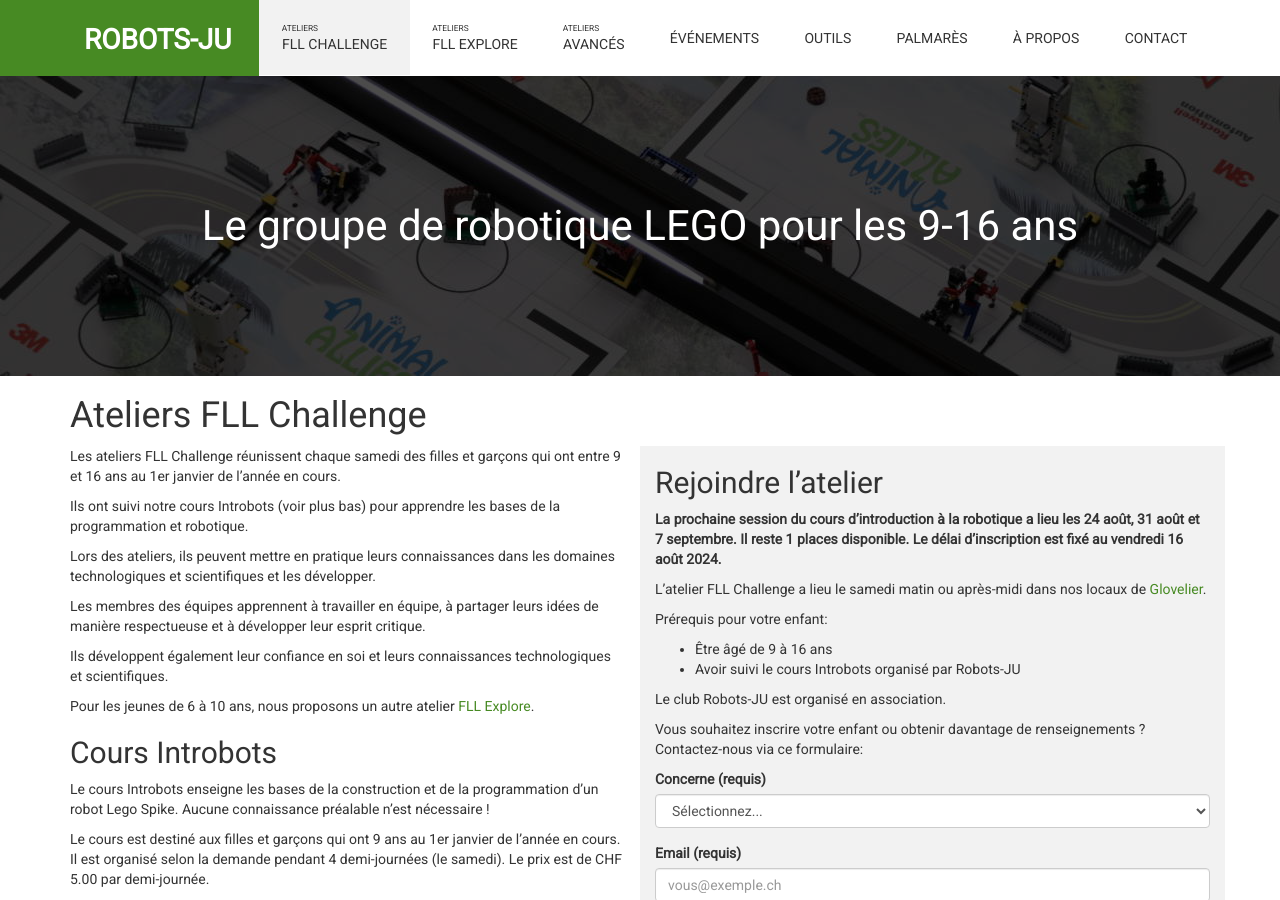
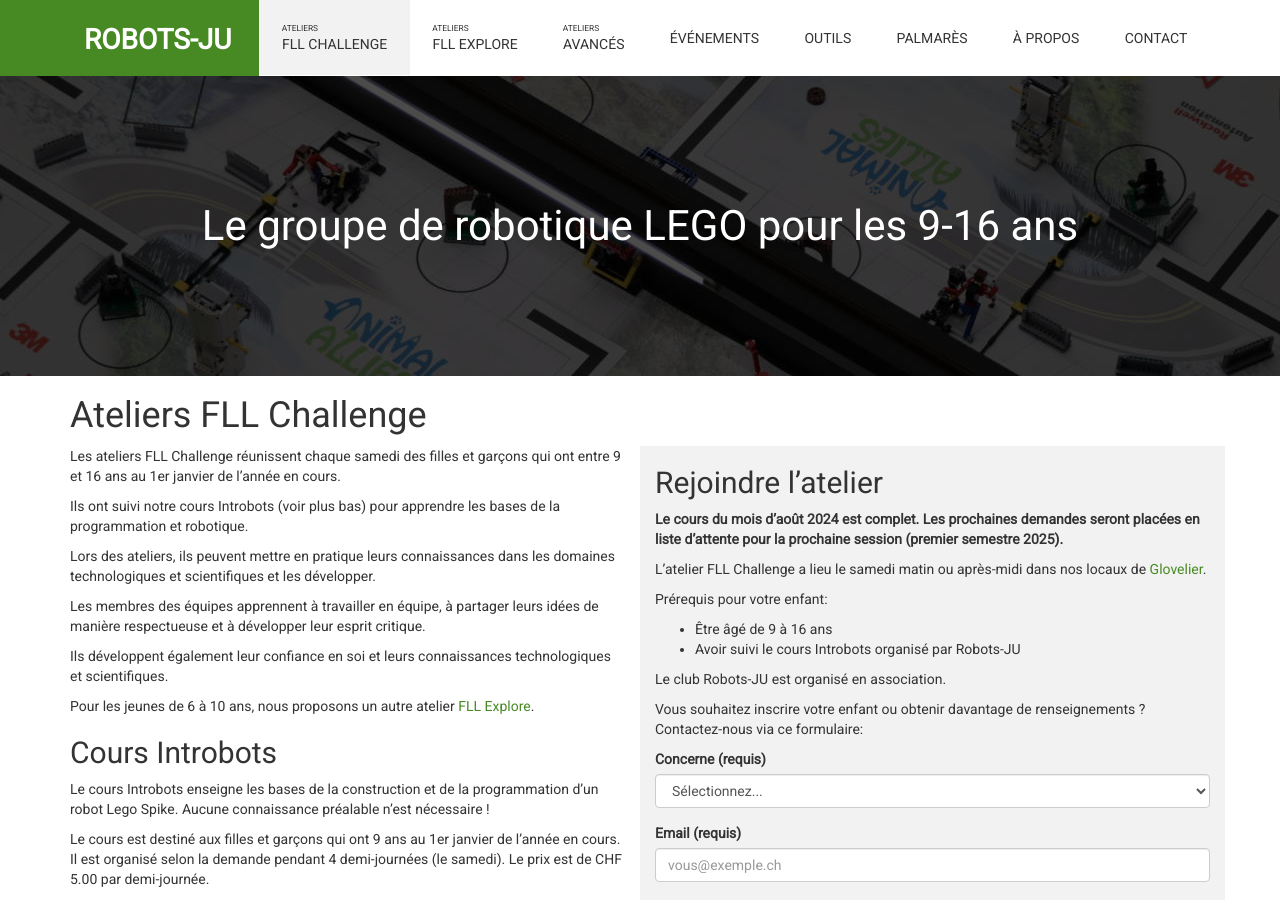
Before and after one commit to robots-ju/robots-ju.ch, a Jekyll site: the page built from ateliers-fll.md, in a window 1280 px wide and 900 px high. Built offline with Jekyll 4.4.1, drawn with Linux system fonts in a browser that asks for light colours; comment, search, counter and statistics services are not loaded.

Commit message:
Cours Introbots 08/24 complet

```diff
--- a/ateliers-fll.md
+++ b/ateliers-fll.md
@@ -70,7 +70,7 @@ Plus d'informations: <https://coupe.robots-ju.ch/>
 
 ## Rejoindre l'atelier
 
-**La prochaine session du cours d'introduction à la robotique a lieu les 24 août, 31 août et 7 septembre. Il reste 1 places disponible. Le délai d'inscription est fixé au vendredi 16 août 2024.**
+**Le cours du mois d'août 2024 est complet. Les prochaines demandes seront placées en liste d'attente pour la prochaine session (premier semestre 2025).**
 
 L'atelier FLL Challenge a lieu le samedi matin ou après-midi dans nos locaux de [Glovelier](https://www.google.ch/maps/place/Rue+des+Places+7,+2855+Glovelier/@47.3390915,7.2066171,17z/data=!3m1!4b1!4m5!3m4!1s0x4791e4df12d571d5:0xfc3cb407ccf2c65f!8m2!3d47.3390879!4d7.2088058?hl=fr).
 
```
